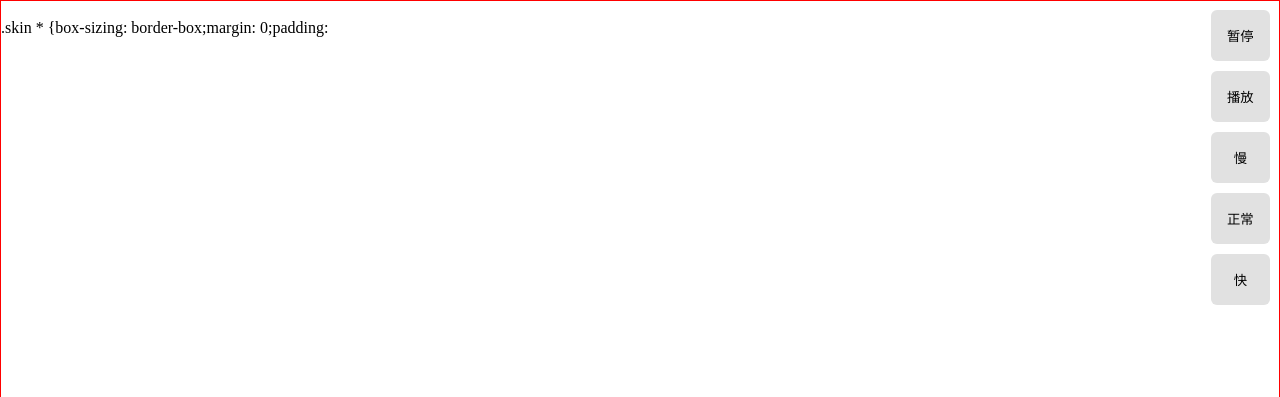
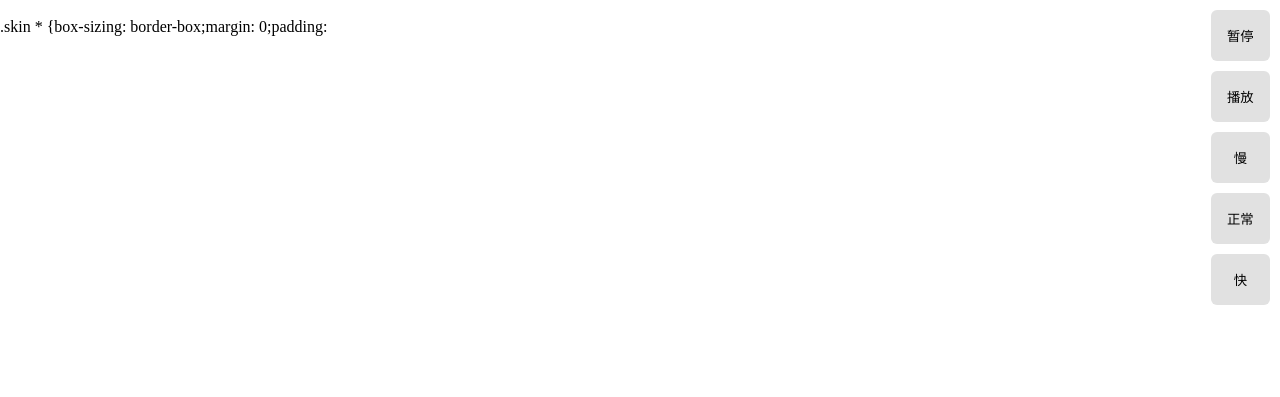
Before and after one commit to PoyapLi/pikachu-active, a plain HTML site: page src/index.html in a window 1280 px wide. Shown: the top 397 px of the page. Drawn offline with Linux system fonts and the light colour scheme.

Commit message:
去掉了碍眼的边框

```diff
--- a/dist/style.b12a0b84.css
+++ b/dist/style.fa5717ce.css
@@ -26,7 +26,6 @@
     top: 0; /*定位就要写*/
     left: 0; /*定位就要写*/
     width: 100%; /*定位就要写*/
-    border: 1px solid red;
     overflow-y: auto; /*仅保留y轴滚动条*/
 }
 #demo::-webkit-scrollbar{
--- a/src/style.css
+++ b/src/style.css
@@ -26,7 +26,6 @@
     top: 0; /*定位就要写*/
     left: 0; /*定位就要写*/
     width: 100%; /*定位就要写*/
-    border: 1px solid red;
     overflow-y: auto; /*仅保留y轴滚动条*/
 }
 #demo::-webkit-scrollbar{
```
Also changed, not shown: dist/index.html (+1 -1 lines).
